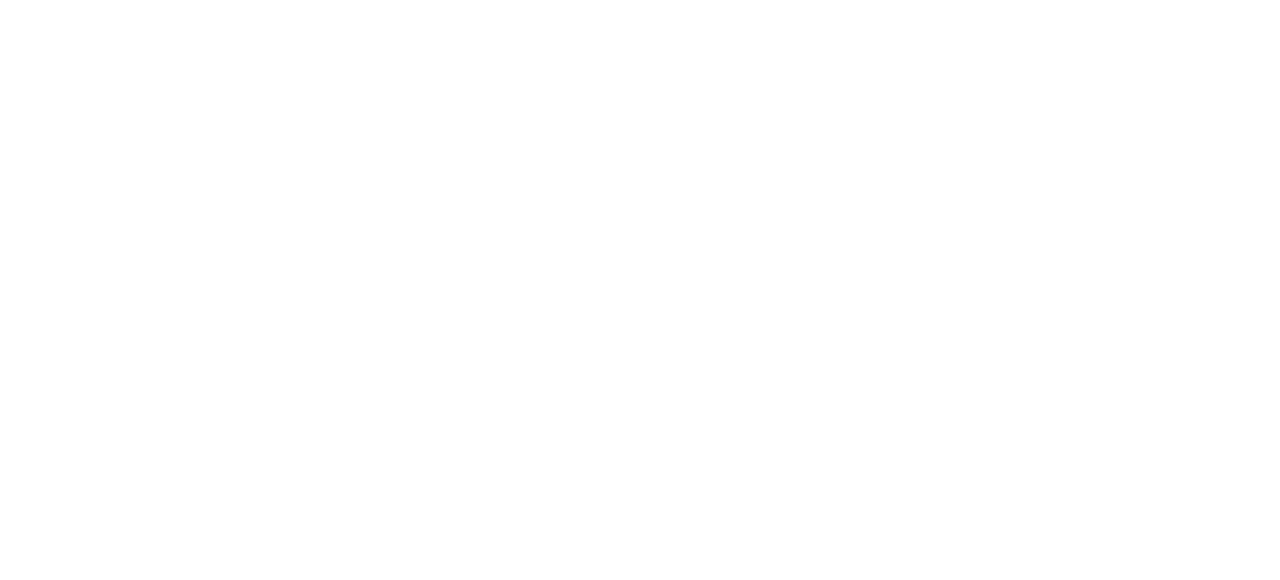
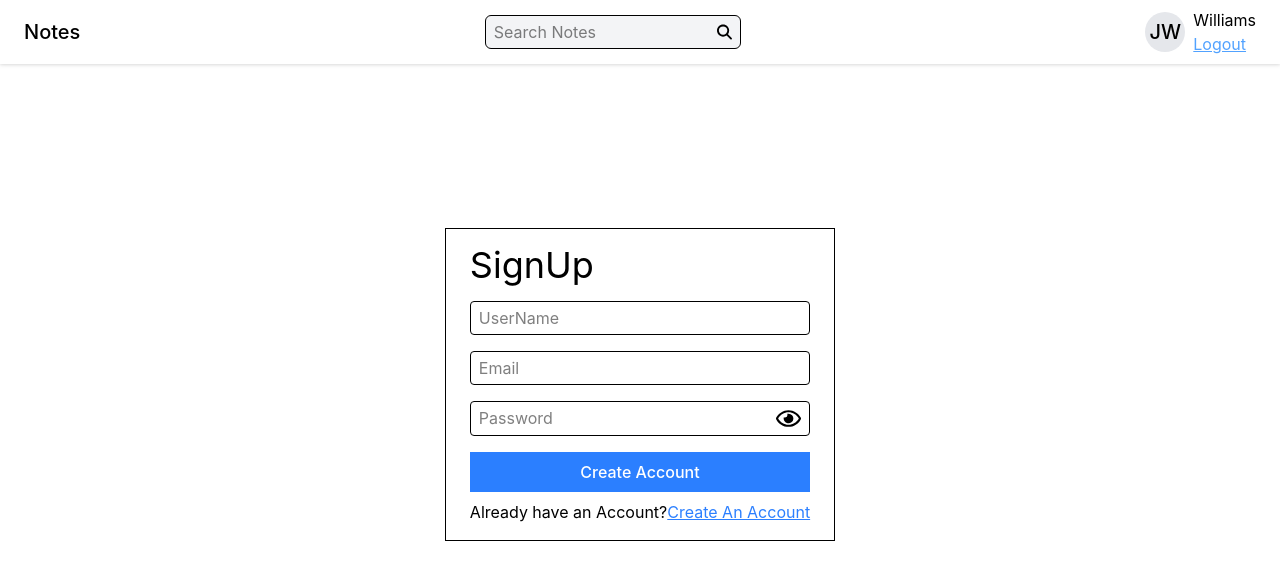
Before and after one commit to Yagya443/Notes-, a React (Vite) app in the folder frontEnd/: page /signup in a window 1280 px wide. Shown: the top 580 px of the page. Built offline with nearby package versions, Linux system fonts and the light colour scheme.

Commit message:
SignUp and SearchBar

```diff
--- a/frontEnd/src/Components/NavBar.jsx
+++ b/frontEnd/src/Components/NavBar.jsx
@@ -1,11 +1,17 @@
-import React from 'react'
+import React from "react";
+import ProfileInfo from "./ProfileInfo";
+import SearchBar from "./SearchBar";
 
 const NavBar = () => {
-  return (
-    <div className='bg-white flex items-center justify-center px-6 py-2 drop-shadow'>
-        <h2 className='text-xl font-medium text-black py-2'>Notes</h2>
-    </div>
-  )
-}
+    return (
+        <>
+            <div className="bg-white flex items-center justify-between px-6 py-2 drop-shadow">
+                <h2 className="text-xl font-medium text-black py-2">Notes</h2>
+                <SearchBar />
+                <ProfileInfo />
+            </div>
+        </>
+    );
+};
 
-export default NavBar
+export default NavBar;
--- /dev/null
+++ b/frontEnd/src/Components/ProfileInfo.jsx
@@ -0,0 +1,23 @@
+import React from "react";
+import { Link } from "react-router-dom";
+import { nameLogo } from "../utils/helper";
+
+const ProfileInfo = () => {
+    // console.log(nameLogo('John Willioms'));
+
+    return (
+        <div className="flex items-center gap-2">
+            <div className="rounded-[100%] bg-gray-200 h-10 w-10 text-xl font-medium grid place-items-center">
+                {nameLogo("John Willioms")}
+            </div>
+            <div>
+                <p>Williams</p>
+                <Link to="/Login" className="text-blue-400 underline">
+                    Logout
+                </Link>
+            </div>
+        </div>
+    );
+};
+
+export default ProfileInfo;
--- /dev/null
+++ b/frontEnd/src/Components/SearchBar.jsx
@@ -0,0 +1,24 @@
+import React, { useState } from "react";
+import { FaMagnifyingGlass } from "react-icons/fa6";
+
+import { MdClose } from "react-icons/md";
+
+const SearchBar = () => {
+    const [search, setSearch] = useState("");
+
+    return (
+        <div className="w-[20vw] border py-1 px-2 flex items-center bg-gray-100 rounded-md">
+            <input
+                className="w-[100%]"
+                type="text"
+                placeholder="Search Notes"
+                value={search}
+                onChange={(e) => setSearch(e.target.value)}
+            />
+
+            {search.length === 0 ? <FaMagnifyingGlass /> : <MdClose onClick={()=>setSearch("")} />}
+        </div>
+    );
+};
+
+export default SearchBar;
--- a/frontEnd/src/Pages/Home.jsx
+++ b/frontEnd/src/Pages/Home.jsx
@@ -1,10 +1,15 @@
 import React from 'react'
+import NavBar from '../Components/NavBar'
 
 const Home = () => {
   return (
-    <div>
+    <>
+      <NavBar />
 
-    </div>
+      <div>
+
+      </div>
+    </>
   )
 }
 
--- a/frontEnd/src/Pages/SignUp.jsx
+++ b/frontEnd/src/Pages/SignUp.jsx
@@ -1,11 +1,89 @@
-import React from 'react'
+import React, { useState } from "react";
+import NavBar from "../Components/NavBar";
+import { emailValidator } from "../utils/helper";
+import { FaRegEye, FaRegEyeSlash } from "react-icons/fa";
+import { Link } from "react-router-dom";
 
 const SignUp = () => {
-  return (
-    <div>
+    const [username, setUsername] = useState("");
+    const [email, setEmail] = useState("");
+    const [password, setPassword] = useState("");
+    const [error, setError] = useState(false);
+    const [display, setDisplay] = useState(true);
 
-    </div>
-  )
-}
+    function usernameChange(e) {
+        setUsername(e.target.value);
+    }
+    function emailChange(e) {
+        setEmail(e.target.value);
+    }
 
-export default SignUp
+    function passwordChange(e) {
+        setPassword(e.target.value);
+    }
+    function toggleEye() {
+        setDisplay(!display);
+    }
+
+    function handleLogin(e) {
+        e.preventDefault();
+
+        if (!emailValidator(e)) {
+            setError("Enter a Valid Email");
+        }
+
+        if (!password) {
+            setError("Enter A Password");
+        }
+    }
+
+    return (
+        <>
+            <NavBar />
+
+            <div className="min-h-[80vh] flex items-center justify-center">
+                <form className="border py-4 px-6" onSubmit={handleLogin}>
+                    <h2 className=" text-4xl">SignUp</h2>
+                    <div className="w-full flex flex-col gap-4 mt-4">
+                        <input
+                            className="border rounded w-full py-1 px-2"
+                            placeholder="UserName"
+                            onChange={usernameChange}
+                        />
+                        <input
+                            className="border rounded w-full py-1 px-2"
+                            placeholder="Email"
+                            onChange={emailChange}
+                        />
+                        <div className="border rounded w-full flex items-center justify-between py-1 px-2">
+                            <input
+                                placeholder="Password"
+                                onChange={passwordChange}
+                                type={display ? "text" : "password"}
+                            />
+                            <div className="" onClick={toggleEye}>
+                                {display ? (
+                                    <FaRegEye size={25} />
+                                ) : (
+                                    <FaRegEyeSlash size={25} />
+                                )}
+                            </div>
+                        </div>
+                    </div>
+                    {error && <p className="text-red-500 ">{error}</p>}
+                    <button className="w-full bg-blue-500 text-white py-2 font-medium mt-4">
+                        Create Account
+                    </button>
+                    <div className="flex pt-2">
+                        <p>Already have an Account? </p>
+                        <Link className="underline text-blue-500" to="/login">
+                            Create An Account
+                        </Link>
+                    </div>
+                </form>
+            </div>
+        </>
+    );
+};
+
+export default SignUp;
--- a/frontEnd/src/utils/helper.js
+++ b/frontEnd/src/utils/helper.js
@@ -1,7 +1,20 @@
 export const emailValidator = (email) => {
-    // Standard regex for email validation
     const emailRegex = /^[^\s@]+@[^\s@]+\.[^\s@]+$/;
 
-    // Use .test() to check the string
     return emailRegex.test(email);
-}
+};
+
+export const nameLogo = (e) => {
+    const splitedName = e.split(" ");
+
+
+    // ['John', 'Willioms']
+
+    let initials=""
+
+    splitedName.map((event)=>(
+        initials+=event.charAt(0)
+    ))
+    return initials;
+
+};
```
